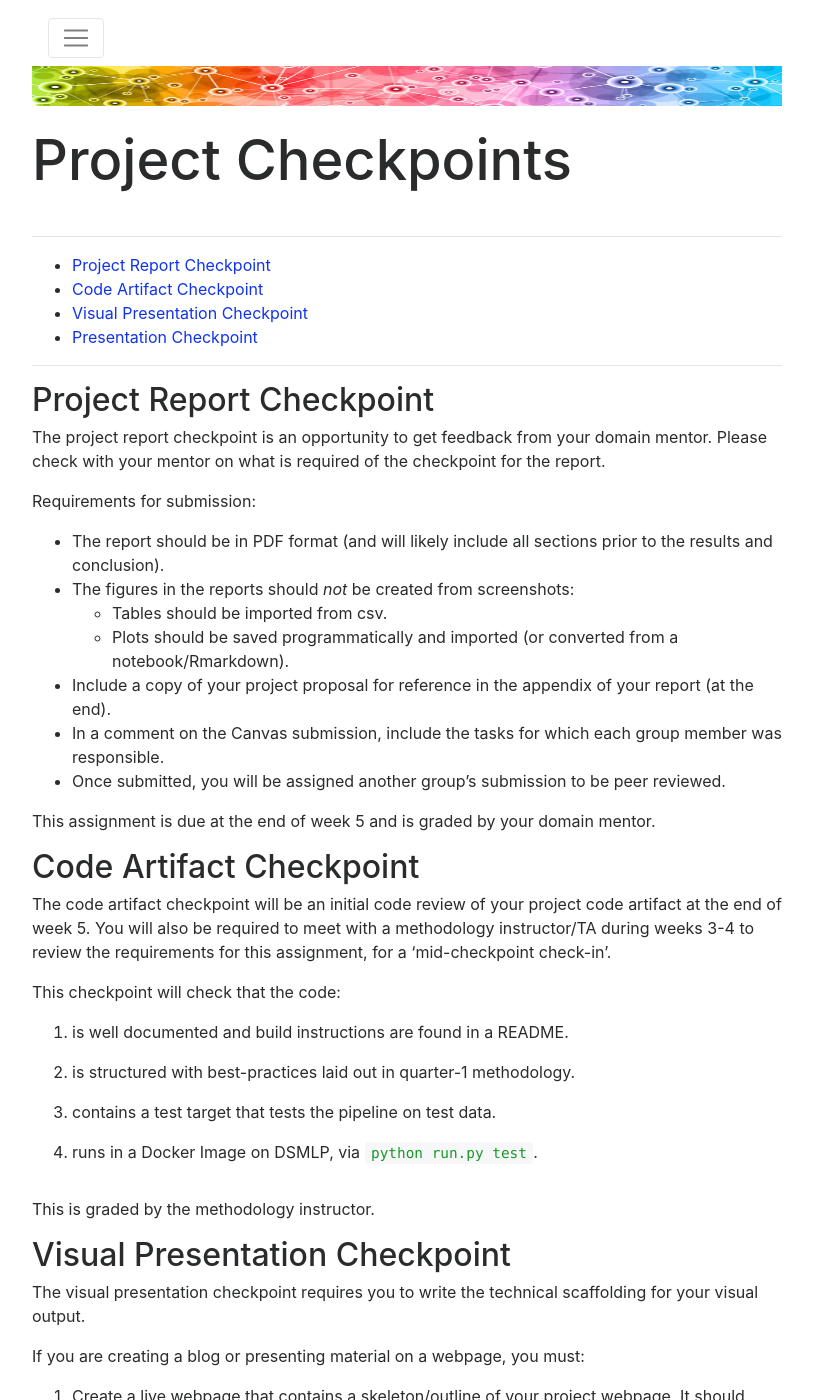
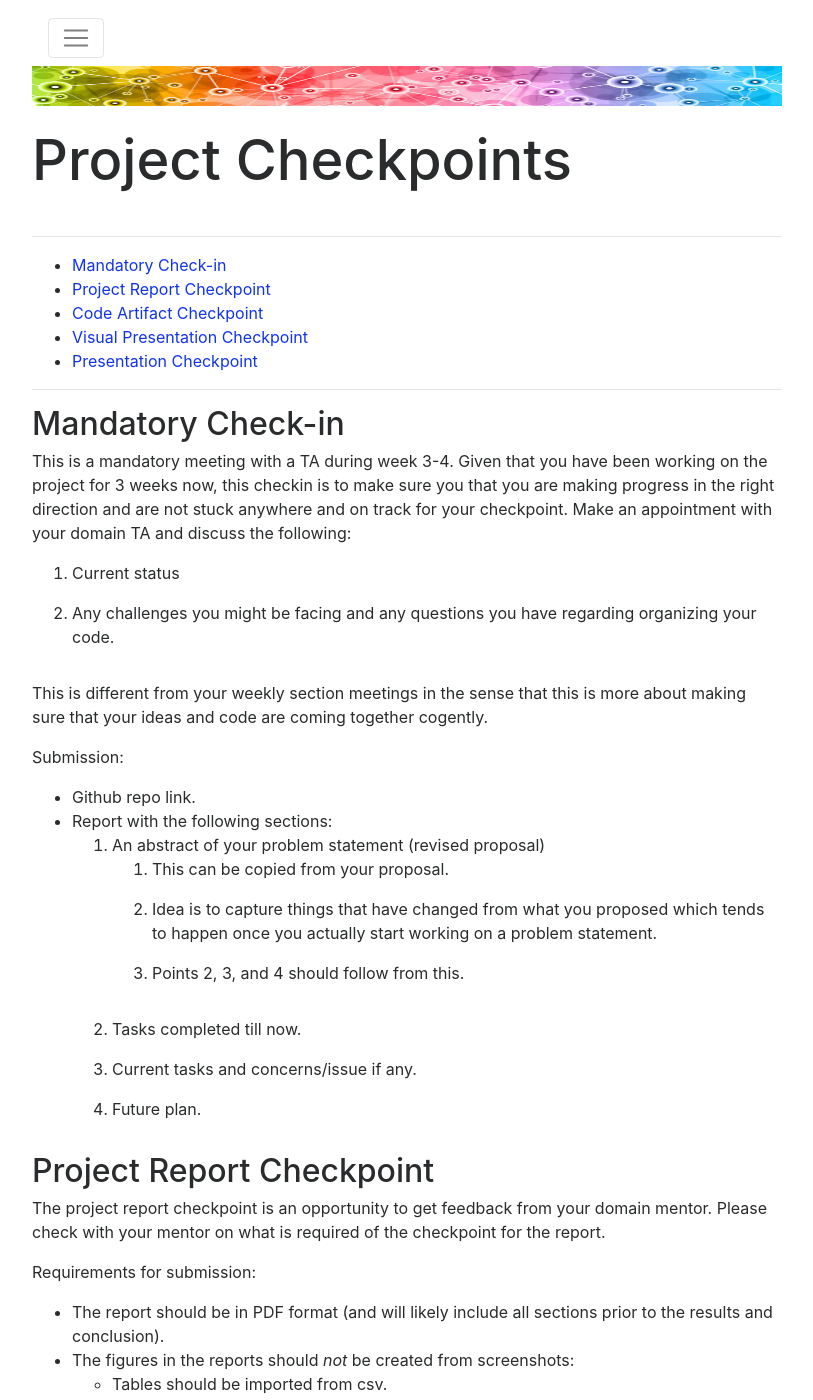
Before and after one commit to DSC-Capstone/dsc-capstone.github.io, a Jekyll site: the page built from assignments/quarter-2-checkpoints.md, in a window 1280 px wide and 1400 px high. Shown: the whole window, without its empty margins (233-1046 px from the left). Built offline with Jekyll 4.4.1, drawn with Linux system fonts in a browser that asks for light colours; nearby versions of some CDN libraries.

Commit message:
Mandatory week 3-4 check-in

```diff
--- a/assignments/quarter-2-checkpoints.md
+++ b/assignments/quarter-2-checkpoints.md
@@ -9,6 +9,25 @@ doodle: /assets/images/doodle.png
 {:toc}
 
 ---
+
+## Mandatory Check-in
+This is a mandatory meeting with a TA during week 3-4. Given that you have been working on the project for 3 weeks now, this checkin is to make sure you that you are making progress in the right direction and are not stuck anywhere and on track for your checkpoint. Make an appointment with your domain TA and discuss the following:
+1. Current status
+2. Any challenges you might be facing and any questions you have regarding organizing your code.
+
+This is different from your weekly section meetings in the sense that this is more about making sure that your ideas and code are coming together cogently.
+
+Submission:
+* Github repo link.
+* Report with the following sections:
+    1. An abstract of your problem statement (revised proposal)
+        1. This can be copied from your proposal.
+        2. Idea is to capture things that have changed from what you proposed which tends to happen once you actually start working on a problem statement.
+        3. Points 2, 3, and 4 should follow from this.
+    2. Tasks completed till now.
+    3. Current tasks and concerns/issue if any.
+    4. Future plan.
+
 
 ## Project Report Checkpoint
 
```
